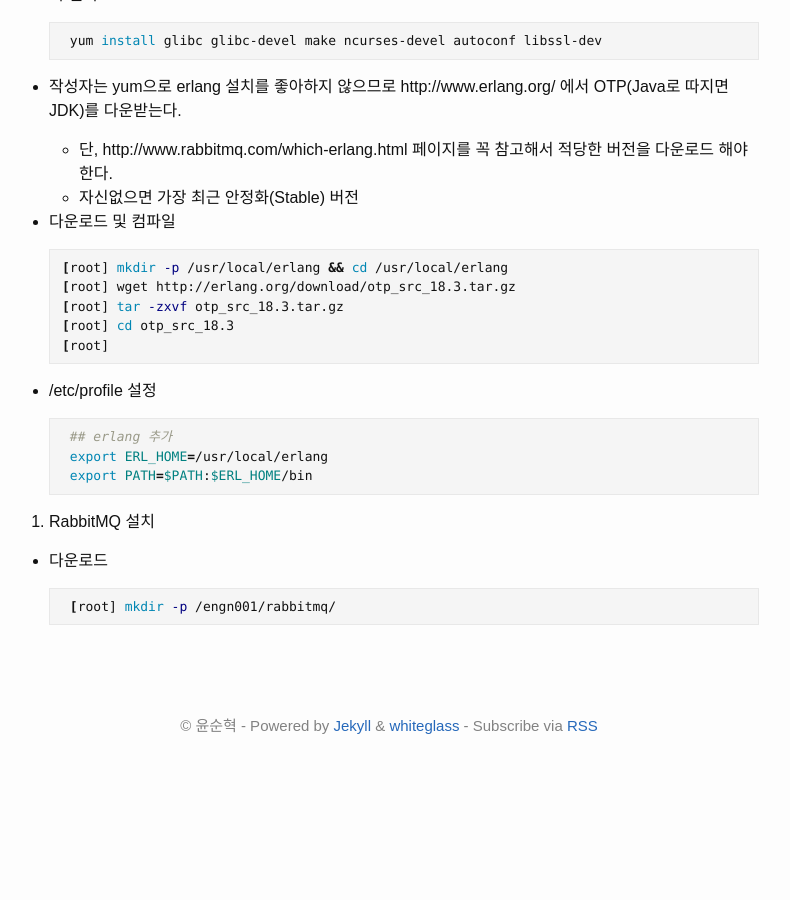
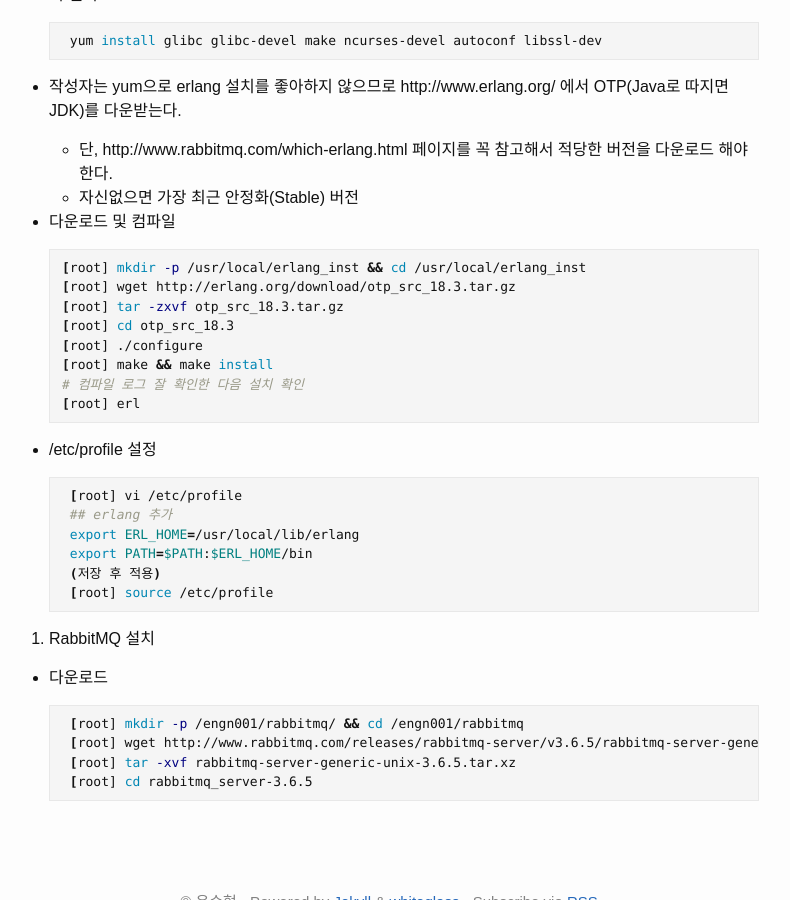
Before and after one commit to SoonhyukYoon/soonhyukyoon.github.io, a Jekyll site: the page built from _posts/2016-08-22-MQ-RabbitMQ_Setup.md, in a window 1280 px wide and 900 px high, scrolled down 1009 px. Shown: the whole window, without its empty margins (251-1041 px from the left). Built offline with Jekyll 4.4.1, drawn with Linux system fonts in a browser that asks for light colours; before the commit the page ends 1792 px from its top, so only the background shows below that.

Commit message:
작성중

````diff
--- a/_posts/2016-08-22-MQ-RabbitMQ_Setup.md
+++ b/_posts/2016-08-22-MQ-RabbitMQ_Setup.md
@@ -46,26 +46,34 @@ published: true
 * 다운로드 및 컴파일
 
   ```shell
-  [root] mkdir -p /usr/local/erlang && cd /usr/local/erlang
+  [root] mkdir -p /usr/local/erlang_inst && cd /usr/local/erlang_inst
   [root] wget http://erlang.org/download/otp_src_18.3.tar.gz
   [root] tar -zxvf otp_src_18.3.tar.gz
   [root] cd otp_src_18.3
-  [root]
+  [root] ./configure
+  [root] make && make install
+  # 컴파일 로그 잘 확인한 다음 설치 확인
+  [root] erl
   ```
 
 * /etc/profile 설정
 
    ```shell
+   [root] vi /etc/profile
    ## erlang 추가
-   export ERL_HOME=/usr/local/erlang
+   export ERL_HOME=/usr/local/lib/erlang
    export PATH=$PATH:$ERL_HOME/bin
+   (저장 후 적용)
+   [root] source /etc/profile
    ```
-
 
 2. RabbitMQ 설치
 
 * 다운로드
 
    ```shell
-   [root] mkdir -p /engn001/rabbitmq/
+   [root] mkdir -p /engn001/rabbitmq/ && cd /engn001/rabbitmq
+   [root] wget http://www.rabbitmq.com/releases/rabbitmq-server/v3.6.5/rabbitmq-server-generic-unix-3.6.5.tar.xz
+   [root] tar -xvf rabbitmq-server-generic-unix-3.6.5.tar.xz
+   [root] cd rabbitmq_server-3.6.5
    ```
````
